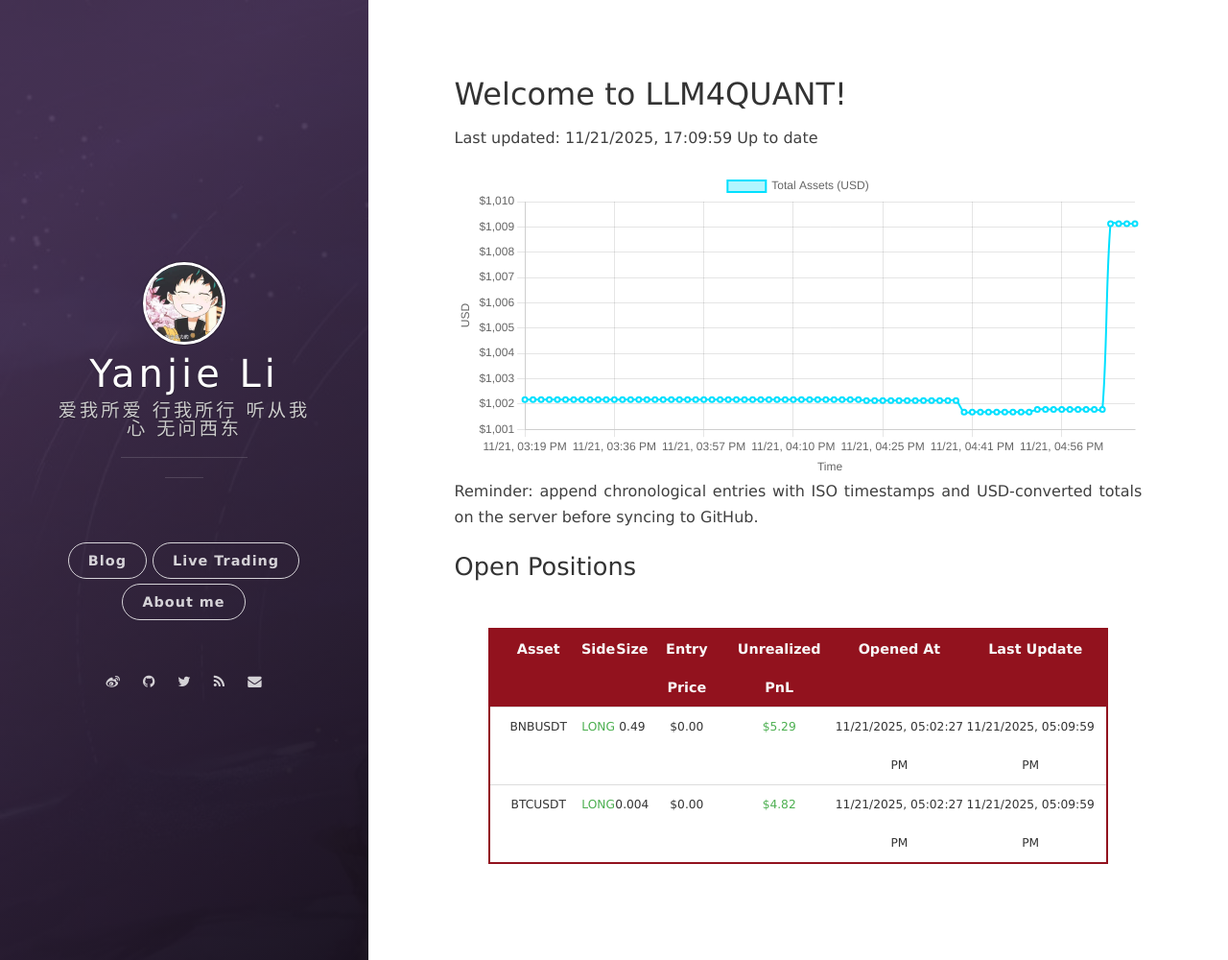
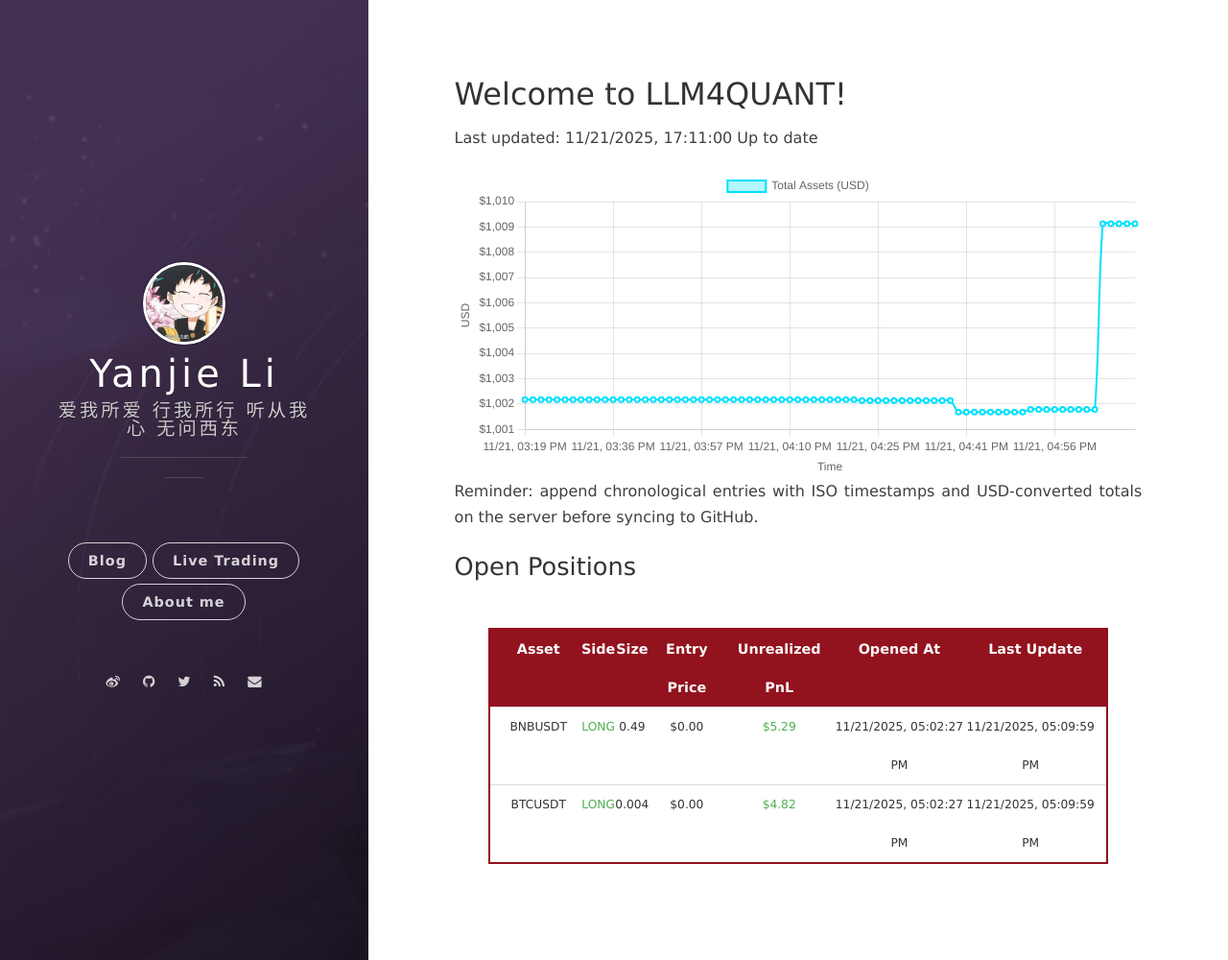
Before and after one commit to leeyegy/leeyegy.github.io, a Jekyll site: the page built from live-trading.html, in a window 1280 px wide and 1000 px high. Shown: the whole window at 96% size. Built offline with Jekyll 4.4.1, drawn with Linux system fonts in a browser that asks for light colours; nearby versions of some CDN libraries.

Commit message:
AccountMonitor: update balance history 2025-11-22T01:11:00+08:00

```diff
--- a/assets/data/binance/balance-history.json
+++ b/assets/data/binance/balance-history.json
@@ -1,5 +1,5 @@
 {
-  "generatedAt": "2025-11-22T01:09:59+08:00",
+  "generatedAt": "2025-11-22T01:11:00+08:00",
   "asset": "total_usd_value",
   "history": [
     {
@@ -305,6 +305,10 @@
     {
       "timestamp": "2025-11-22T01:09:59+08:00",
       "totalUsd": 1009.13413725
+    },
+    {
+      "timestamp": "2025-11-22T01:11:00+08:00",
+      "totalUsd": 1009.13413725
     }
   ]
 }
```
